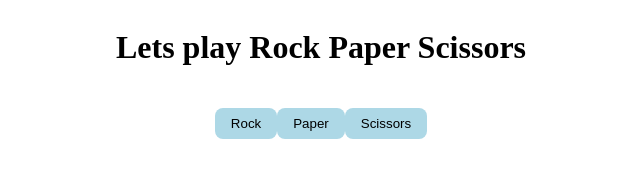
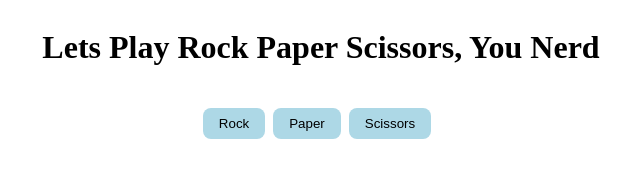
Before and after one commit to Kangaa-Bit69/kangaa-bit69.github.io, a plain HTML site: page index.html in a window 1280 px wide. Shown: the whole page, without its empty margins (319-959 px from the left). Drawn offline with Linux system fonts and the light colour scheme.

Commit message:
button padding

```diff
--- a/index.html
+++ b/index.html
@@ -7,7 +7,7 @@
     <title>title</title>
 </head>
 <body>
-    <h1>Lets play Rock Paper Scissors</h1>
+    <h1>Lets Play Rock Paper Scissors, You Nerd</h1>
     <div class="buttonDiv">
         <button onclick= "playRound('rock',getComputerChoice())">Rock</button>
         <button onclick= "playRound('paper',getComputerChoice())">Paper</button>
--- a/rpsStyleio.css
+++ b/rpsStyleio.css
@@ -10,7 +10,7 @@ body {
 button {
     display: flex;
     justify-content: space-around;
-
+    margin-right: 8px;
     background: lightblue;
     max-width: 100px;
     padding: 8px 16px;
```
